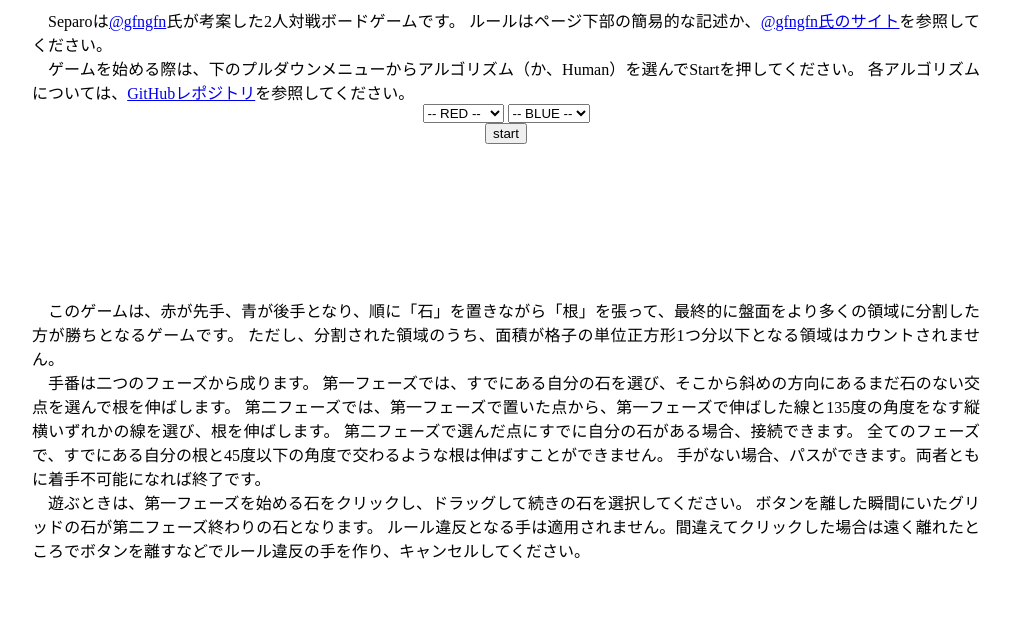
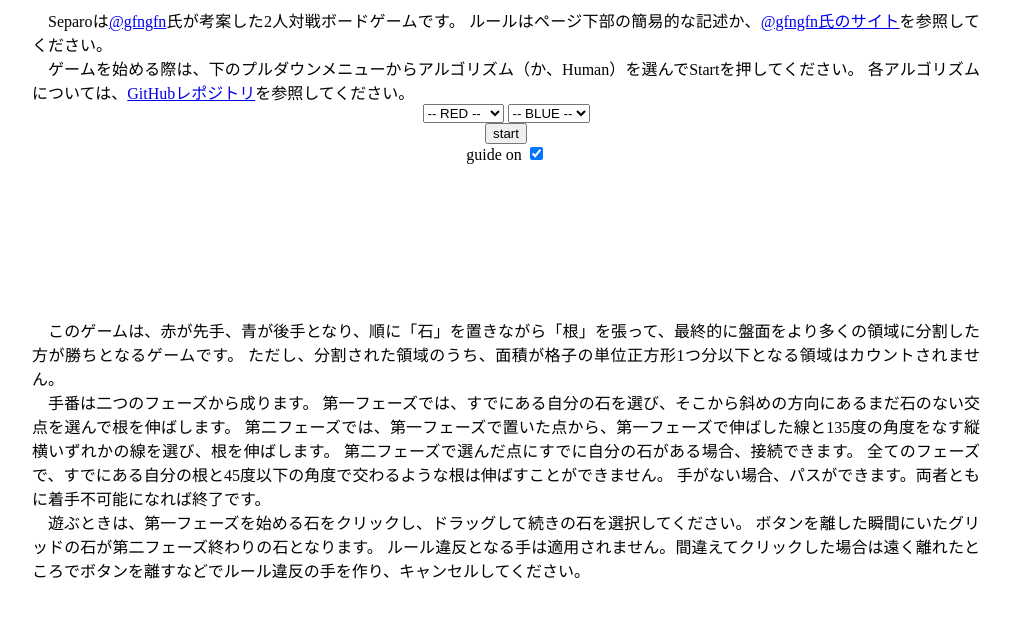
Before and after one commit to ToruNiina/separo-rs, a website built with webpack: page static/index.html in a window 1280 px wide. Shown: the whole page, without its empty margins (134-1145 px from the left). Built offline with nearby package versions, Linux system fonts and the light colour scheme.

Commit message:
:sparkles: add checkbox to show guides

```diff
--- a/static/index.html
+++ b/static/index.html
@@ -38,6 +38,11 @@
         <input type="button" value="start" id="start-button">
     </div>
 
+    <div style="text-align:center;">
+        <label for="guide"> guide on </label>
+        <input type="checkbox" name="guide" id="guide" checked>
+    </div>
+
     <div id="game" style="text-align: center;">
       <canvas id="separo-board"></canvas>
     </div>
```
